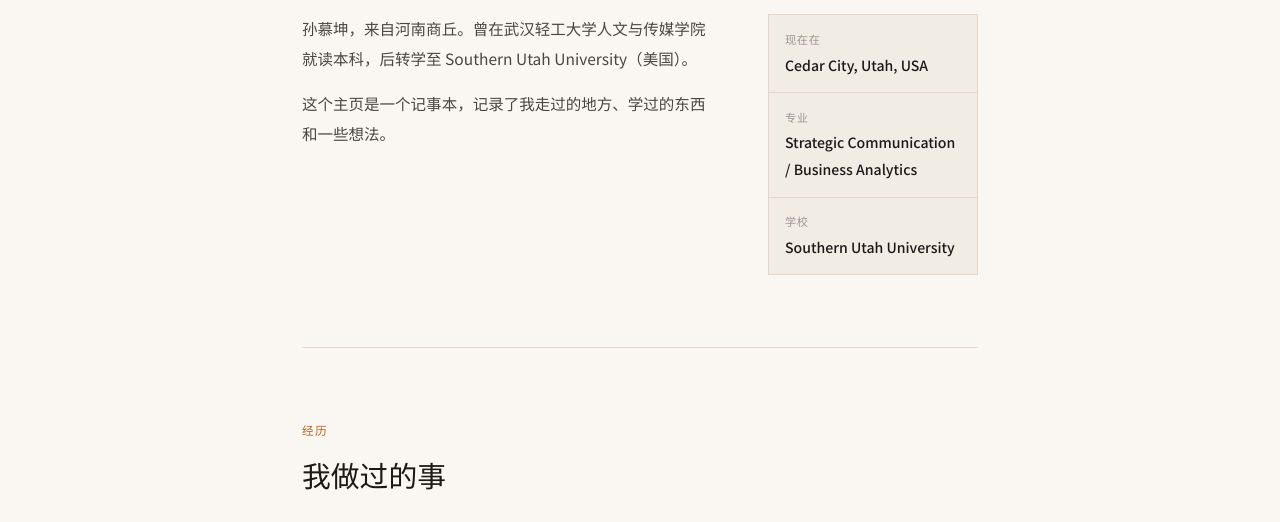
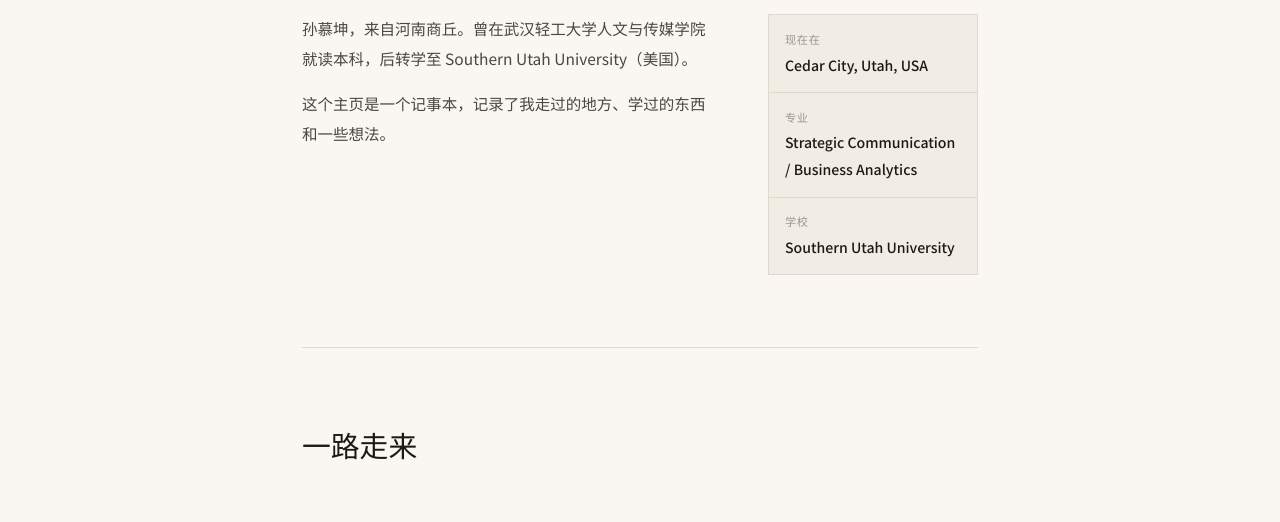
Before and after one commit to agemoo/agemoo.github.io, a plain HTML site: page index.html in a window 1280 px wide. Shown: the part 273-795 px from the top of the page. Drawn offline with Linux system fonts and the light colour scheme.

Commit message:
Update index.html

```diff
--- a/index.html
+++ b/index.html
@@ -213,8 +213,7 @@
        在下面各分类里添加条目
   ══════════════════════════════ -->
   <section id="experience">
-    <p class="label">经历</p>
-    <h2>我做过的事</h2>
+    <h2>一路走来</h2>
 
     <div class="cat-tabs">
       <div class="cat-tab active" data-cat="music">音乐</div>
```
